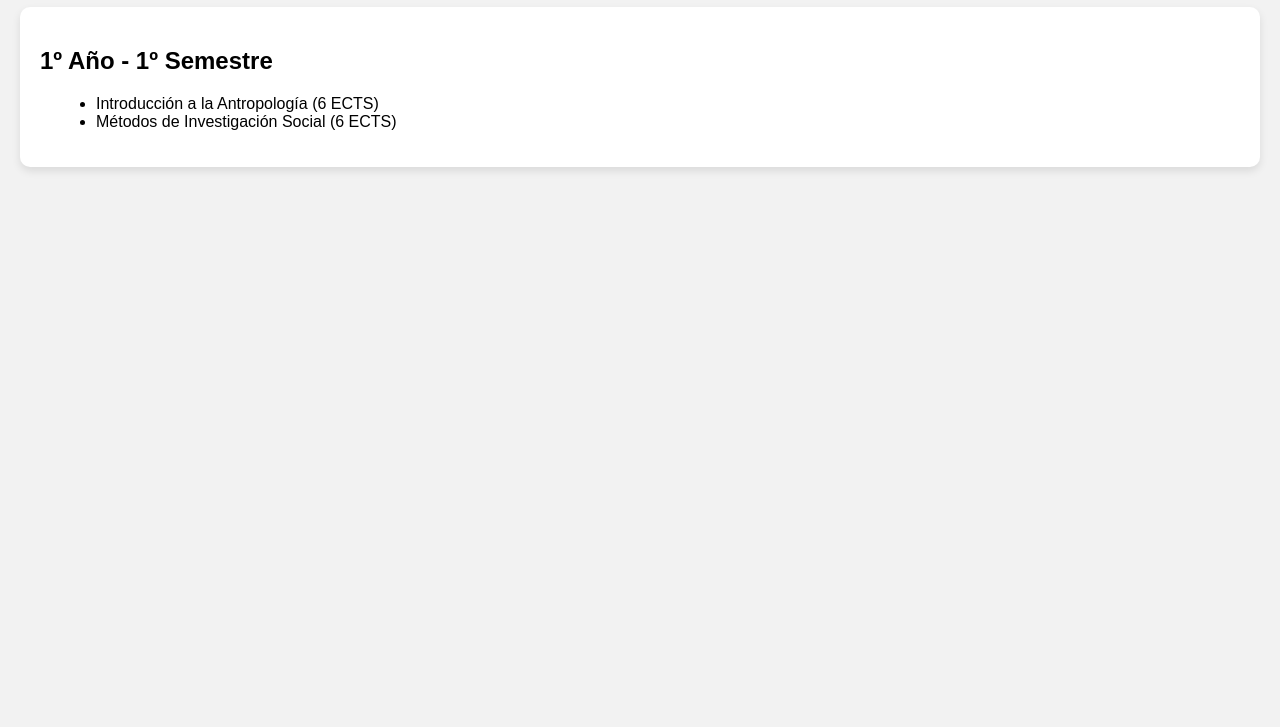
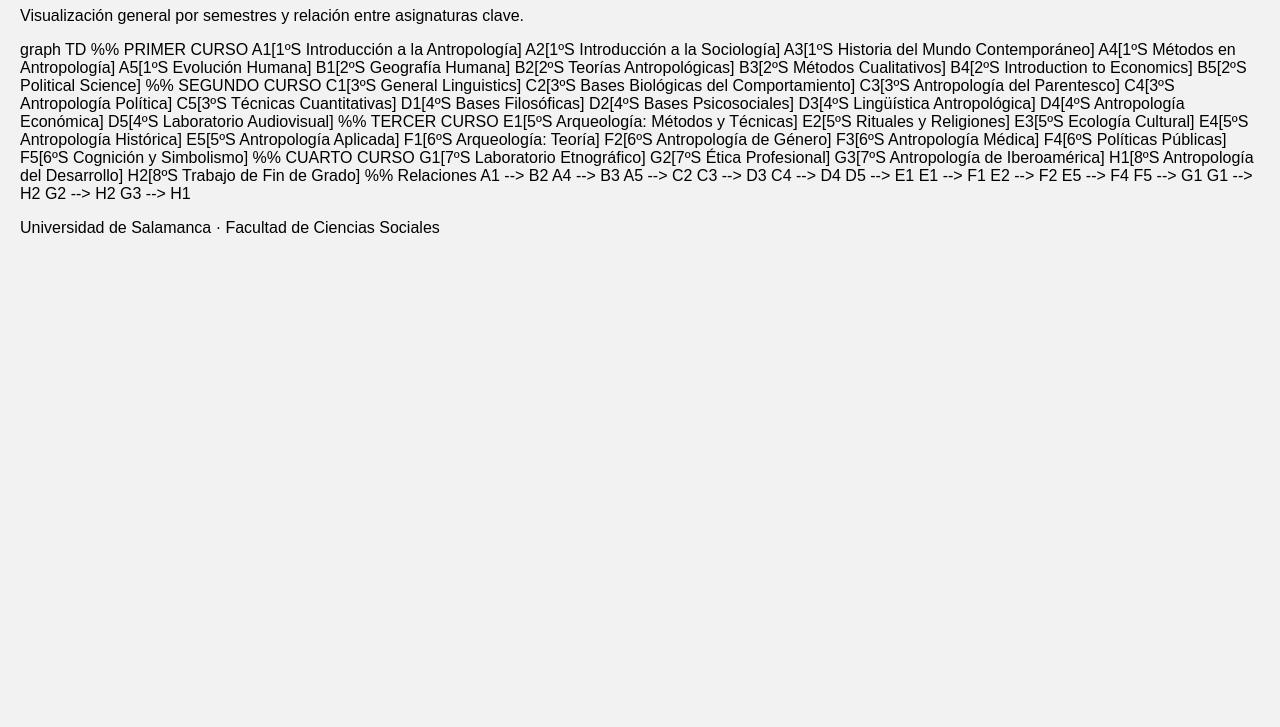
Before and after one commit to SummerCrayons/malla-antropolog-a-usal, a plain HTML site: page index.html in a window 1280 px wide. Shown: the part 73-800 px from the top of the page. Drawn offline with Linux system fonts and the light colour scheme.

Commit message:
index.html

```diff
--- a/index.html
+++ b/index.html
@@ -1,20 +1,85 @@
 <!DOCTYPE html>
-<html>
+<html lang="es">
 <head>
   <meta charset="UTF-8">
-  <title>Malla Antropología - USAL</title>
+  <title>Malla Curricular Antropología - USAL</title>
   <link rel="stylesheet" href="style.css">
+  <script type="module">
+    import mermaid from 'https://cdn.jsdelivr.net/npm/mermaid@10/dist/mermaid.esm.min.mjs';
+    mermaid.initialize({ startOnLoad: true });
+  </script>
 </head>
 <body>
-  <h1>Malla Curricular - Antropología USAL</h1>
+  <h1>Malla Curricular – Grado en Antropología (USAL)</h1>
+  <p>Visualización general por semestres y relación entre asignaturas clave.</p>
 
-  <div class="semester">
-    <h2>1º Año - 1º Semestre</h2>
-    <ul>
-      <li class="course">Introducción a la Antropología (6 ECTS)</li>
-      <li class="course">Métodos de Investigación Social (6 ECTS)</li>
-    </ul>
-  </div>
-  <script src="script.js"></script>
+  <div class="mermaid">
+graph TD
+  %% PRIMER CURSO
+  A1[1ºS Introducción a la Antropología]
+  A2[1ºS Introducción a la Sociología]
+  A3[1ºS Historia del Mundo Contemporáneo]
+  A4[1ºS Métodos en Antropología]
+  A5[1ºS Evolución Humana]
+
+  B1[2ºS Geografía Humana]
+  B2[2ºS Teorías Antropológicas]
+  B3[2ºS Métodos Cualitativos]
+  B4[2ºS Introduction to Economics]
+  B5[2ºS Political Science]
+
+  %% SEGUNDO CURSO
+  C1[3ºS General Linguistics]
+  C2[3ºS Bases Biológicas del Comportamiento]
+  C3[3ºS Antropología del Parentesco]
+  C4[3ºS Antropología Política]
+  C5[3ºS Técnicas Cuantitativas]
+
+  D1[4ºS Bases Filosóficas]
+  D2[4ºS Bases Psicosociales]
+  D3[4ºS Lingüística Antropológica]
+  D4[4ºS Antropología Económica]
+  D5[4ºS Laboratorio Audiovisual]
+
+  %% TERCER CURSO
+  E1[5ºS Arqueología: Métodos y Técnicas]
+  E2[5ºS Rituales y Religiones]
+  E3[5ºS Ecología Cultural]
+  E4[5ºS Antropología Histórica]
+  E5[5ºS Antropología Aplicada]
+
+  F1[6ºS Arqueología: Teoría]
+  F2[6ºS Antropología de Género]
+  F3[6ºS Antropología Médica]
+  F4[6ºS Políticas Públicas]
+  F5[6ºS Cognición y Simbolismo]
+
+  %% CUARTO CURSO
+  G1[7ºS Laboratorio Etnográfico]
+  G2[7ºS Ética Profesional]
+  G3[7ºS Antropología de Iberoamérica]
+
+  H1[8ºS Antropología del Desarrollo]
+  H2[8ºS Trabajo de Fin de Grado]
+
+  %% Relaciones
+  A1 --> B2
+  A4 --> B3
+  A5 --> C2
+  C3 --> D3
+  C4 --> D4
+  D5 --> E1
+  E1 --> F1
+  E2 --> F2
+  E5 --> F4
+  F5 --> G1
+  G1 --> H2
+  G2 --> H2
+  G3 --> H1
+</div>
+
+  <footer>
+    <p>Universidad de Salamanca · Facultad de Ciencias Sociales</p>
+  </footer>
 </body>
 </html>
```
